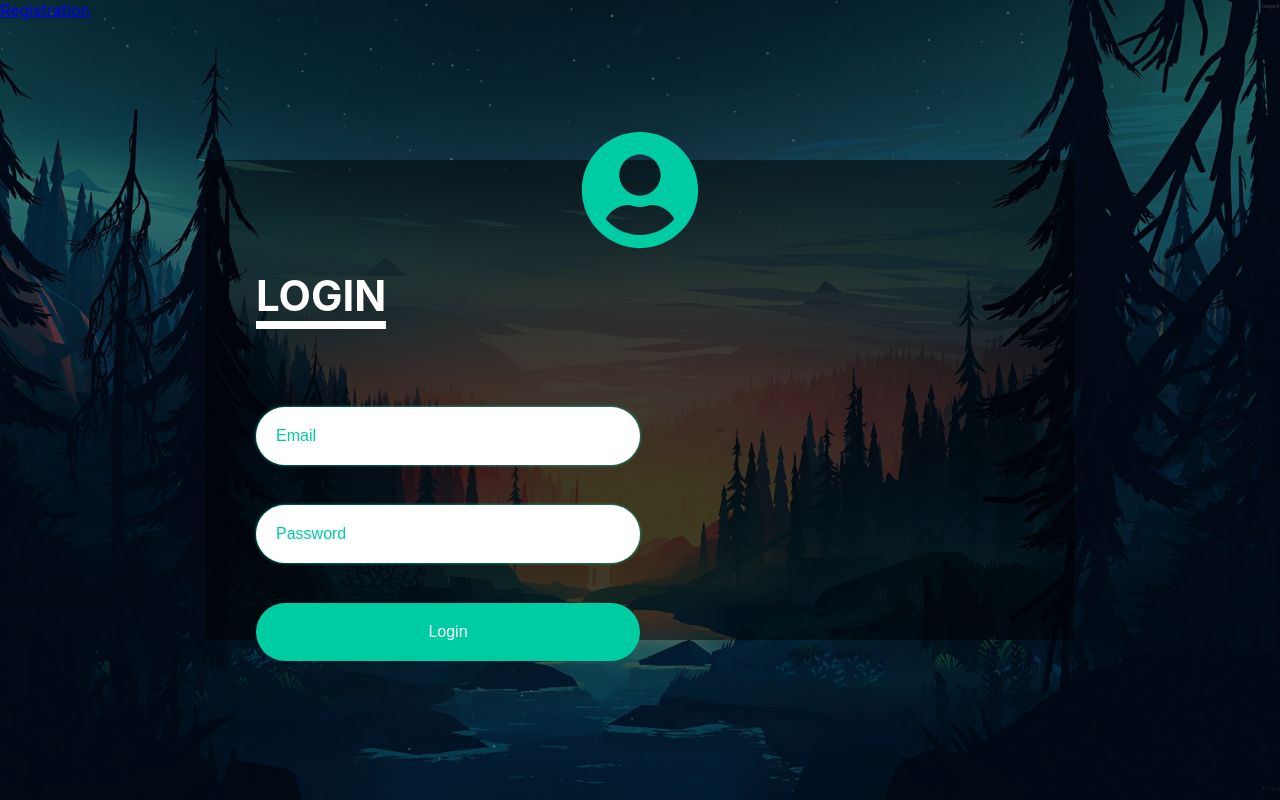
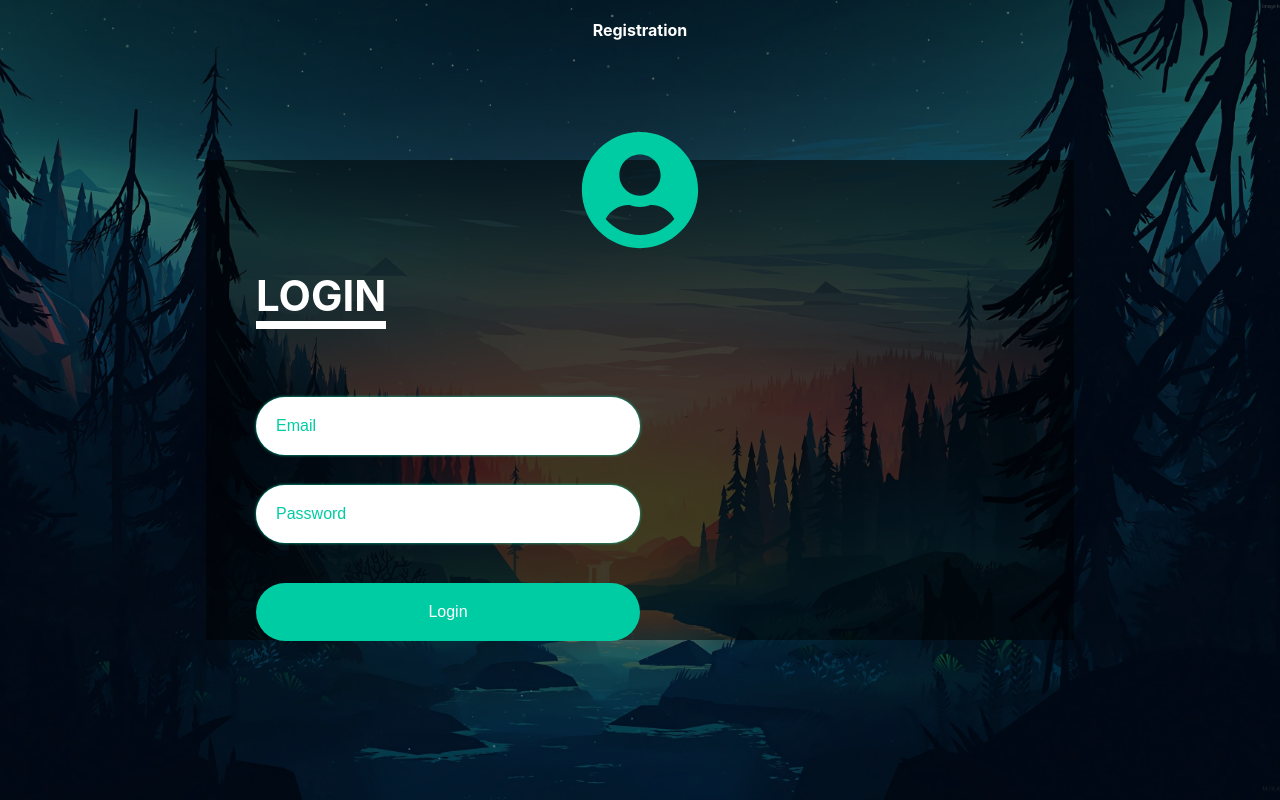
Before and after one commit to CevinThomas/alliance, a React app in the folder frontend/: page /login in a window 1280 px wide. Built offline with nearby package versions, Linux system fonts and the light colour scheme.

Commit message:
fix heading and hover styling

```diff
--- a/frontend/src/components/nav/nav.js
+++ b/frontend/src/components/nav/nav.js
@@ -4,7 +4,9 @@ import {Link} from "react-router-dom";
 const Navbar = () => {
     return (
         <div className={"navbar"}>
-            <Link to={"/registration"}>Registration</Link>
+            <li className={"link-item"}>
+                <Link to={"/registration"}>Registration</Link>
+            </li>
         </div>
     );
 };
--- a/frontend/src/styles.css
+++ b/frontend/src/styles.css
@@ -43,6 +43,31 @@ h3 {
   }
 }
 
+input::placeholder {
+  color: #00cca3;
+}
+
+:focus {
+  outline: none;
+}
+
+a {
+  color: #fff;
+  text-decoration: none;
+  -webkit-transition: 0.2s ease-in-out;
+  -moz-transition: 0.2s ease-in-out;
+  -o-transition: 0.2s ease-in-out;
+  transition: 0.2s ease-in-out;
+}
+
+a:hover {
+  color: #00cca3;
+  -webkit-transition: 0.2s ease-in-out;
+  -moz-transition: 0.2s ease-in-out;
+  -o-transition: 0.2s ease-in-out;
+  transition: 0.2s ease-in-out;
+}
+
 #registration #right-column, #registration #left-column {
   display: flex;
   float: left;
@@ -65,6 +90,13 @@ h3 {
   font-size: 16px;
 }
 
+.navbar {
+  background-color: transparent;
+  text-align: center;
+  padding: 20px 0;
+  z-index: 999;
+}
+
 #registration #right-column button, #login #loginForm button, button {
   width: 50%;
   margin: 50px auto 0 auto;
@@ -78,8 +110,21 @@ h3 {
   font-size: 16px;
 }
 
-input::placeholder {
+.navbar .link-item {
+  display: inline-block;
+  padding: 0 20px;
+}
+.navbar .link-item a {
+  color: #fff;
+  text-decoration: none;
+  font-weight: 700;
+}
+.navbar .link-item a:hover {
   color: #00cca3;
+  -webkit-transition: 0.2s ease-in-out;
+  -moz-transition: 0.2s ease-in-out;
+  -o-transition: 0.2s ease-in-out;
+  transition: 0.2s ease-in-out;
 }
 
 #login {
@@ -107,7 +152,7 @@ input::placeholder {
   padding: 20px;
   border-radius: 40px;
   border: none;
-  margin-top: 40px;
+  margin-top: 30px;
   font-size: 16px;
 }
 #login #loginForm button {
--- a/frontend/src/styles.sass
+++ b/frontend/src/styles.sass
@@ -4,6 +4,8 @@ $whiteColor: #fff
 $ipadSize: 980px
 $phoneSize: 476px
 $smallPhoneSize: 375px
+
+$transition: .2s ease-in-out
 
 
 h1
@@ -32,6 +34,28 @@ h3
 
 button
   @extend %buttonStyling
+
+input
+  &::placeholder
+    color: $mainColor
+
+\:focus
+  outline: none
+
+a
+  color: #fff
+  text-decoration: none
+  -webkit-transition: $transition
+  -moz-transition: $transition
+  -o-transition: $transition
+  transition: $transition
+
+a:hover
+  color: $mainColor
+  -webkit-transition: $transition
+  -moz-transition: $transition
+  -o-transition: $transition
+  transition: $transition
 
 %overlay
   content: ""
@@ -63,6 +87,12 @@ button
   border: none
   font-size: 16px
 
+%navBarStyling
+  background-color: transparent
+  text-align: center
+  padding: 20px 0
+  z-index: 999
+
 %buttonStyling
   width: 50%
   margin: 50px auto 0 auto
@@ -75,9 +105,24 @@ button
   border: none
   font-size: 16px
 
-input
-  &::placeholder
-    color: $mainColor
+.navbar
+  @extend %navBarStyling
+
+  .link-item
+    display: inline-block
+    padding: 0 20px
+
+    a
+      color: $whiteColor
+      text-decoration: none
+      font-weight: 700
+
+      &:hover
+        color: $mainColor
+        -webkit-transition: $transition
+        -moz-transition: $transition
+        -o-transition: $transition
+        transition: $transition
 
 #login
   height: 100vh
@@ -104,7 +149,7 @@ input
       padding: 20px
       border-radius: 40px
       border: none
-      margin-top: 40px
+      margin-top: 30px
       font-size: 16px
       @extend %inputStyling
 
```
Also changed, not shown: 1 other file (tests, documents, lock files or other folders).
